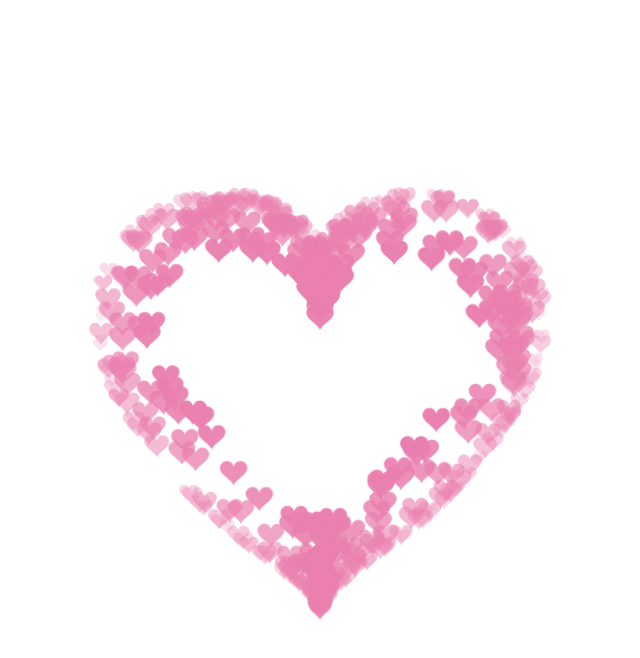
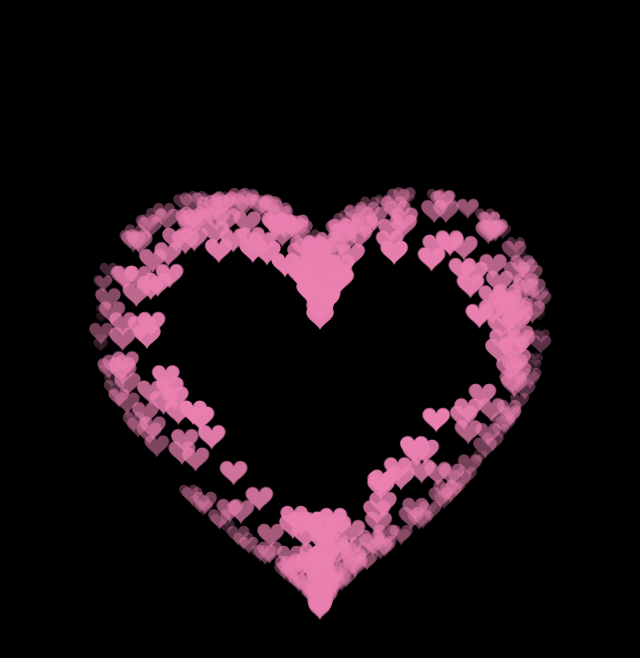
Before and after one commit to duydev245/heart, a plain HTML site: page index.html in a window 1280 px wide. Both pictures are taken after a click on the button "Cóaa". Shown: the whole page, without its empty margins (320-960 px from the left). Drawn offline with nearby package versions, Linux system fonts and the light colour scheme; some packages are replaced by stand-ins of ours; a script that the page names is missing.

Commit message:
white-black

```diff
--- a/style.css
+++ b/style.css
@@ -9,7 +9,7 @@
 body, html {
     width: 100vw;
     height: 100vh;
-    background: white;
+    background: black;
 
 }
 
@@ -70,7 +70,7 @@ canvas {
     top: 0;
     left: 0;
     opacity: 0;
-    background-color: #fff;
+    background-color: black;
     z-index: -10;
     width: 100%;
     height: 100%;
```
